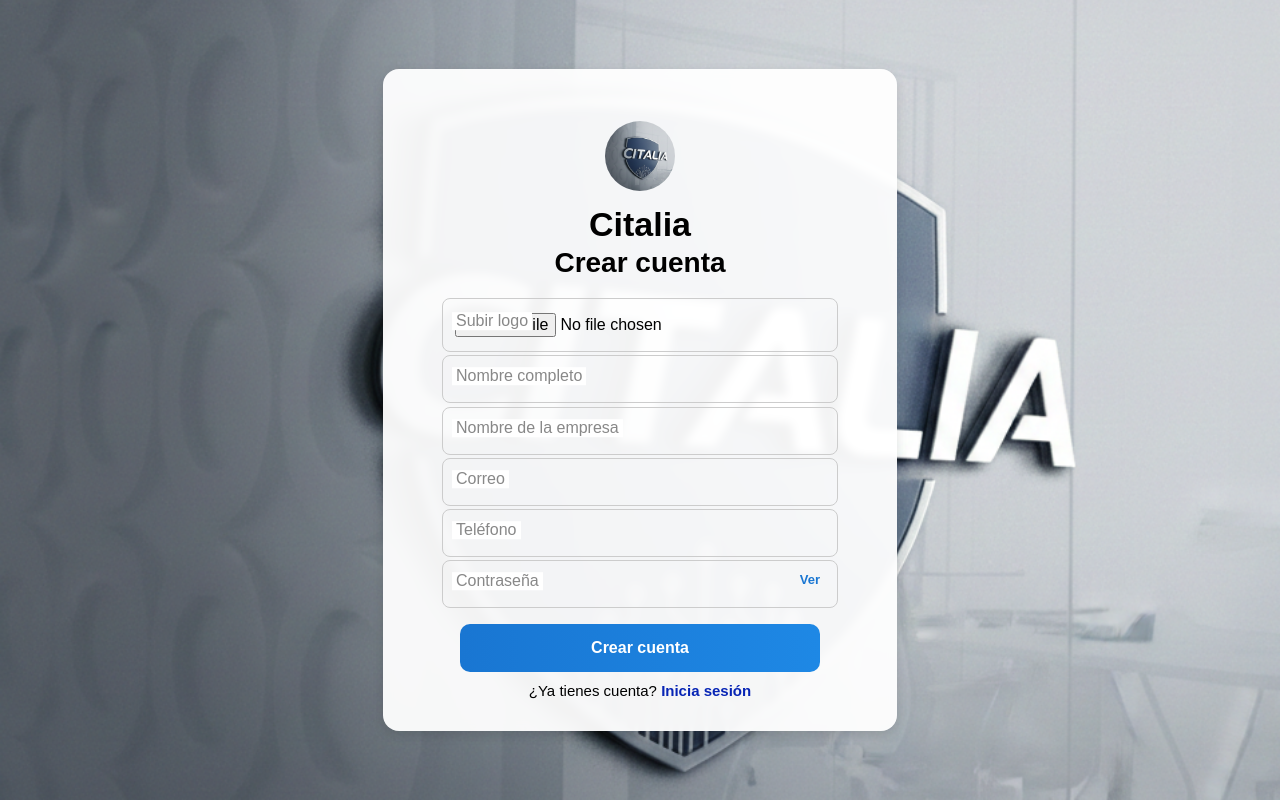
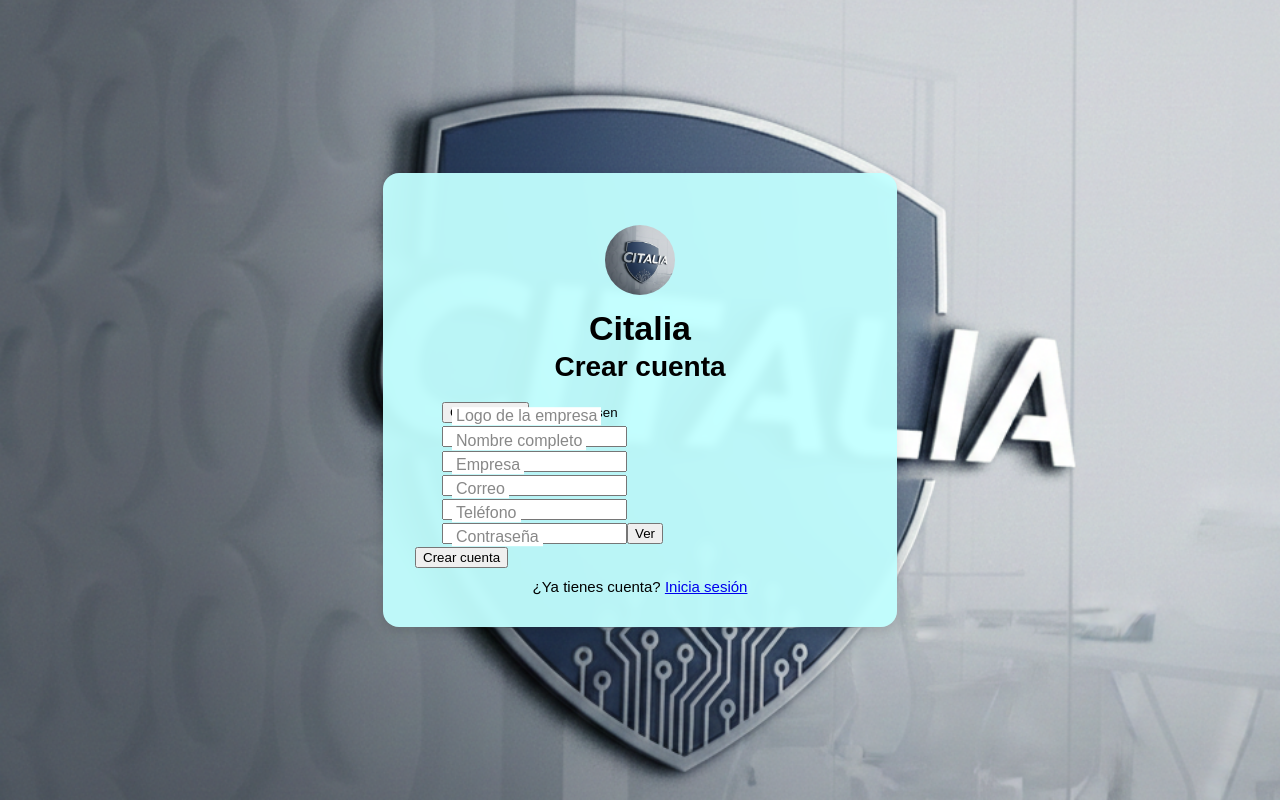
Before and after one commit to anastaciomarbella/atempo, a React (Create React App) app: page /register in a window 1280 px wide. Built offline with nearby package versions, Linux system fonts and the light colour scheme.

Commit message:
cambios en restro

```diff
--- a/src/pages/register.jsx
+++ b/src/pages/register.jsx
@@ -1,74 +1,43 @@
 import { useState } from "react";
 import { useNavigate, Link } from "react-router-dom";
 import Swal from "sweetalert2";
-import { supabase } from "../supabaseClient";
 import logo from "../assets/logo.png";
 import "../styles/login.css";
 
 export default function Register() {
   const navigate = useNavigate();
-
+  const [loading, setLoading] = useState(false);
   const [verPassword, setVerPassword] = useState(false);
-  const [loading, setLoading] = useState(false);
   const [logoEmpresa, setLogoEmpresa] = useState(null);
 
-  const initialForm = {
+  const [form, setForm] = useState({
     nombre: "",
     nombreEmpresa: "",
     correo: "",
     telefono: "",
     password: "",
-  };
-
-  const [form, setForm] = useState(initialForm);
+  });
 
   const handleChange = (e) => {
-    setForm({
-      ...form,
-      [e.target.name]: e.target.value,
-    });
+    setForm({ ...form, [e.target.name]: e.target.value });
   };
 
   const handleLogoChange = (e) => {
     const file = e.target.files[0];
     if (!file) return;
 
-    if (!file.type.startsWith("image/")) {
+    const allowed = ["image/jpeg", "image/png"];
+
+    if (!allowed.includes(file.type)) {
       Swal.fire({
         icon: "error",
-        title: "Archivo inválido",
-        text: "Solo puedes subir imágenes",
+        title: "Formato inválido",
+        text: "Solo se permiten imágenes JPG o PNG",
       });
       return;
     }
 
     setLogoEmpresa(file);
-  };
-
-  const limpiarFormulario = () => {
-    setForm(initialForm);
-    setLogoEmpresa(null);
-    setVerPassword(false);
-  };
-
-  // 🔥 SUBIR A SUPABASE
-  const subirLogoASupabase = async (file) => {
-    const fileName = `${Date.now()}-${file.name}`;
-
-    const { error } = await supabase.storage
-      .from("logos")
-      .upload(fileName, file);
-
-    if (error) {
-      console.error("Error subiendo logo:", error);
-      return null;
-    }
-
-    const { data } = supabase.storage
-      .from("logos")
-      .getPublicUrl(fileName);
-
-    return data.publicUrl;
   };
 
   const handleSubmit = async (e) => {
@@ -77,39 +46,19 @@ export default function Register() {
     setLoading(true);
 
     try {
-      let logoUrl = null;
+      const formData = new FormData();
+      formData.append("nombre", form.nombre);
+      formData.append("nombreEmpresa", form.nombreEmpresa);
+      formData.append("correo", form.correo);
+      formData.append("telefono", form.telefono);
+      formData.append("password", form.password);
+      formData.append("logo", logoEmpresa);
 
-      // 👇 Subimos primero a Supabase
-      if (logoEmpresa) {
-        logoUrl = await subirLogoASupabase(logoEmpresa);
-
-        if (!logoUrl) {
-          Swal.fire({
-            icon: "error",
-            title: "Error",
-            text: "No se pudo subir el logo",
-          });
-          setLoading(false);
-          return;
-        }
-      }
-
-      // 👇 Ahora mandamos JSON al backend
       const res = await fetch(
         "https://mi-api-atempo.onrender.com/api/auth/register",
         {
           method: "POST",
-          headers: {
-            "Content-Type": "application/json",
-          },
-          body: JSON.stringify({
-            nombre: form.nombre,
-            nombreEmpresa: form.nombreEmpresa,
-            correo: form.correo,
-            telefono: form.telefono,
-            password: form.password,
-            logo_url: logoUrl,
-          }),
+          body: formData,
         }
       );
 
@@ -119,17 +68,15 @@ export default function Register() {
         Swal.fire({
           icon: "error",
           title: "Error",
-          text: data.message || "Error en registro",
+          text: data.message || "Error en el registro",
         });
         return;
       }
 
-      limpiarFormulario();
-
       await Swal.fire({
         icon: "success",
-        title: "Usuario registrado",
-        text: "Tu cuenta fue creada correctamente",
+        title: "Registro exitoso",
+        text: "Tu empresa fue registrada correctamente",
         timer: 1500,
         showConfirmButton: false,
       });
@@ -172,105 +119,75 @@ export default function Register() {
           <div className="input-group">
             <input
               type="file"
-              name="logo"
-              className="login-input"
-              accept="image/*"
+              accept="image/png, image/jpeg"
               onChange={handleLogoChange}
               required
             />
-            <label className="floating-label-text">
-              Subir logo
-            </label>
+            <label className="floating-label-text">Logo de la empresa</label>
           </div>
 
           <div className="input-group">
             <input
               type="text"
               name="nombre"
-              className="login-input"
-              placeholder=" "
               value={form.nombre}
               onChange={handleChange}
               required
             />
-            <label className="floating-label-text">
-              Nombre completo
-            </label>
+            <label className="floating-label-text">Nombre completo</label>
           </div>
 
           <div className="input-group">
             <input
               type="text"
               name="nombreEmpresa"
-              className="login-input"
-              placeholder=" "
               value={form.nombreEmpresa}
               onChange={handleChange}
               required
             />
-            <label className="floating-label-text">
-              Nombre de la empresa
-            </label>
+            <label className="floating-label-text">Empresa</label>
           </div>
 
           <div className="input-group">
             <input
               type="email"
               name="correo"
-              className="login-input"
-              placeholder=" "
               value={form.correo}
               onChange={handleChange}
               required
             />
-            <label className="floating-label-text">
-              Correo
-            </label>
+            <label className="floating-label-text">Correo</label>
           </div>
 
           <div className="input-group">
             <input
               type="tel"
               name="telefono"
-              className="login-input"
-              placeholder=" "
               value={form.telefono}
               onChange={handleChange}
               required
             />
-            <label className="floating-label-text">
-              Teléfono
-            </label>
+            <label className="floating-label-text">Teléfono</label>
           </div>
 
           <div className="input-group password-group">
             <input
               type={verPassword ? "text" : "password"}
               name="password"
-              className="login-input"
-              placeholder=" "
               value={form.password}
               onChange={handleChange}
               required
             />
-            <label className="floating-label-text">
-              Contraseña
-            </label>
-
+            <label className="floating-label-text">Contraseña</label>
             <button
               type="button"
-              className="toggle-password"
               onClick={() => setVerPassword(!verPassword)}
             >
               {verPassword ? "Ocultar" : "Ver"}
             </button>
           </div>
 
-          <button
-            type="submit"
-            className="login-button"
-            disabled={loading}
-          >
+          <button type="submit" disabled={loading}>
             {loading ? "Registrando..." : "Crear cuenta"}
           </button>
 
@@ -278,9 +195,7 @@ export default function Register() {
 
         <div className="login-footer">
           ¿Ya tienes cuenta?{" "}
-          <Link to="/login" className="login-link">
-            Inicia sesión
-          </Link>
+          <Link to="/login">Inicia sesión</Link>
         </div>
 
       </div>
--- a/src/styles/login.css
+++ b/src/styles/login.css
@@ -20,7 +20,7 @@
 ========================= */
 
 .login-card {
-  background-color: rgba(255, 255, 255, 0.95); /* ligera transparencia */
+  background-color: rgba(194, 255, 255, 0.95); /* ligera transparencia */
   backdrop-filter: blur(4px); /* efecto vidrio sutil */
   padding: 2rem;
   border-radius: 16px;
```
